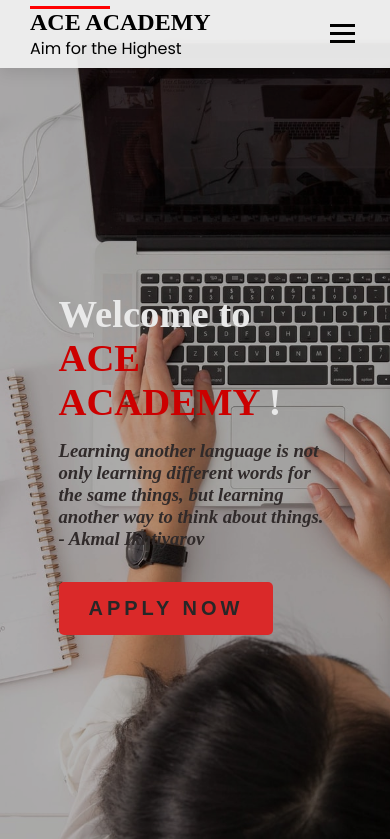
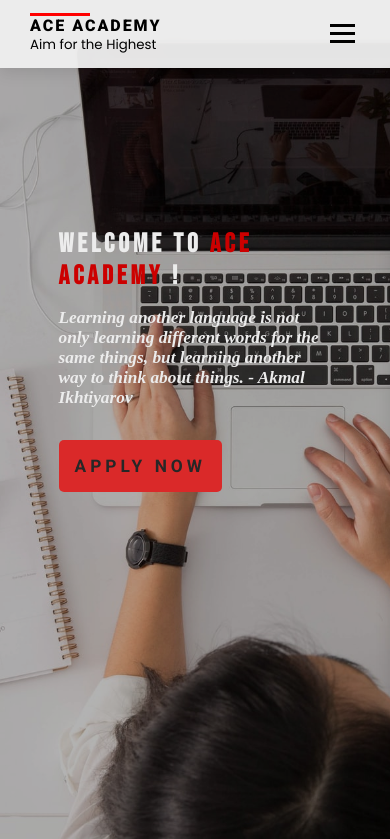
Before and after one commit to BakhromjonSadullaev/aceacademy, a plain HTML site: page index.html in a window 390 px wide. Shown: the top 839 px of the page. Drawn offline with nearby package versions, Linux system fonts and the light colour scheme.

Commit message:
next commit

```diff
--- a/index.html
+++ b/index.html
@@ -46,7 +46,7 @@
 
     <div class="header-text ">
       <h1>Welcome to <span style="color: rgb(204, 0, 0);"> ACE ACADEMY </span>!</h1>
-      <h3 style="font-style: italic; color: rgb(48, 42, 42); padding-top: 1rem;">Learning another language is not only
+      <h3 style="font-style: italic;  padding-top: 1rem;">Learning another language is not only
         learning different
         words for the same
         things, but learning another way
--- a/style.css
+++ b/style.css
@@ -1,3 +1,5 @@
+@import url('https://fonts.googleapis.com/css2?family=Roboto:wght@400;500;700;900&display=swap');
+
 * {
     margin: 0;
     padding: 0;
@@ -14,7 +16,7 @@ html {
 
 .logoLine {
     display: flex;
-    width: 80px;
+    width: 60px;
     justify-content: space-around;
     align-items: center;
     height: 3px;
@@ -27,6 +29,12 @@ html {
     width: 200px;
 
 
+}
+
+.navbar-brand h1 {
+    font-family: 'Roboto';
+    letter-spacing: 2px;
+    font-weight: 900;
 }
 
 .navbar-brand:hover {
@@ -62,13 +70,15 @@ nav {
 }
 
 .nav-links li a {
+    font-family: 'Bebas Neue';
     text-decoration: none;
     color: white;
-    font-size: 14pt;
+    font-size: 20pt;
     letter-spacing: 4px;
     text-transform: uppercase;
-    text-shadow: 1px 1px 5px;
-    font-weight: 300;
+
+    font-weight: 500;
+    letter-spacing: 7px;
 }
 
 .nav-links li a:hover {
@@ -127,7 +137,15 @@ header::after {
 
 .header-text h1 {
     font-size: 29pt;
+    font-family: 'Bebas Neue';
+    letter-spacing: 4px;
 }
+
+.header-text h3 {
+    color: rgb(43, 42, 42);
+}
+
+
 
 .apply-btn button {
     border: none;
@@ -136,10 +154,10 @@ header::after {
     outline: none;
     text-transform: uppercase;
     letter-spacing: 4px;
-    font-family: Arial, Helvetica, sans-serif;
+    font-family: 'Roboto';
     font-size: 15pt;
     font-weight: 700;
-    background: #c44646;
+    background: #d62a2a;
     border: 3px solid rgb(204, 0, 0);
     border-radius: 5px;
     cursor: pointer;
@@ -957,6 +975,15 @@ form button:hover {
         margin-left: 30px;
     }
 
+    .navbar-brand h1 {
+        font-size: 12pt;
+        letter-spacing: 2px;
+    }
+
+    .navbar-brand span {
+        font-size: 10pt;
+    }
+
 
     .burger {
         display: block;
@@ -968,18 +995,27 @@ form button:hover {
     }
 
     .header-text {
-        padding-top: 14rem;
+        padding-top: 10rem;
         width: 70%;
 
     }
 
     .header-text h1 {
-        color: rgb(233, 233, 233);
+        font-size: 20pt;
+        color: rgb(236, 236, 236);
+    }
+
+    .header-text h3 {
+        font-size: 13pt;
+        color: rgb(236, 236, 236);
+
     }
 
     .apply-btn button {
         background: rgb(218, 41, 41);
         border: none;
+        padding: 1rem 1rem;
+        font-size: 13pt;
     }
 
     .fixed-nav {
```
